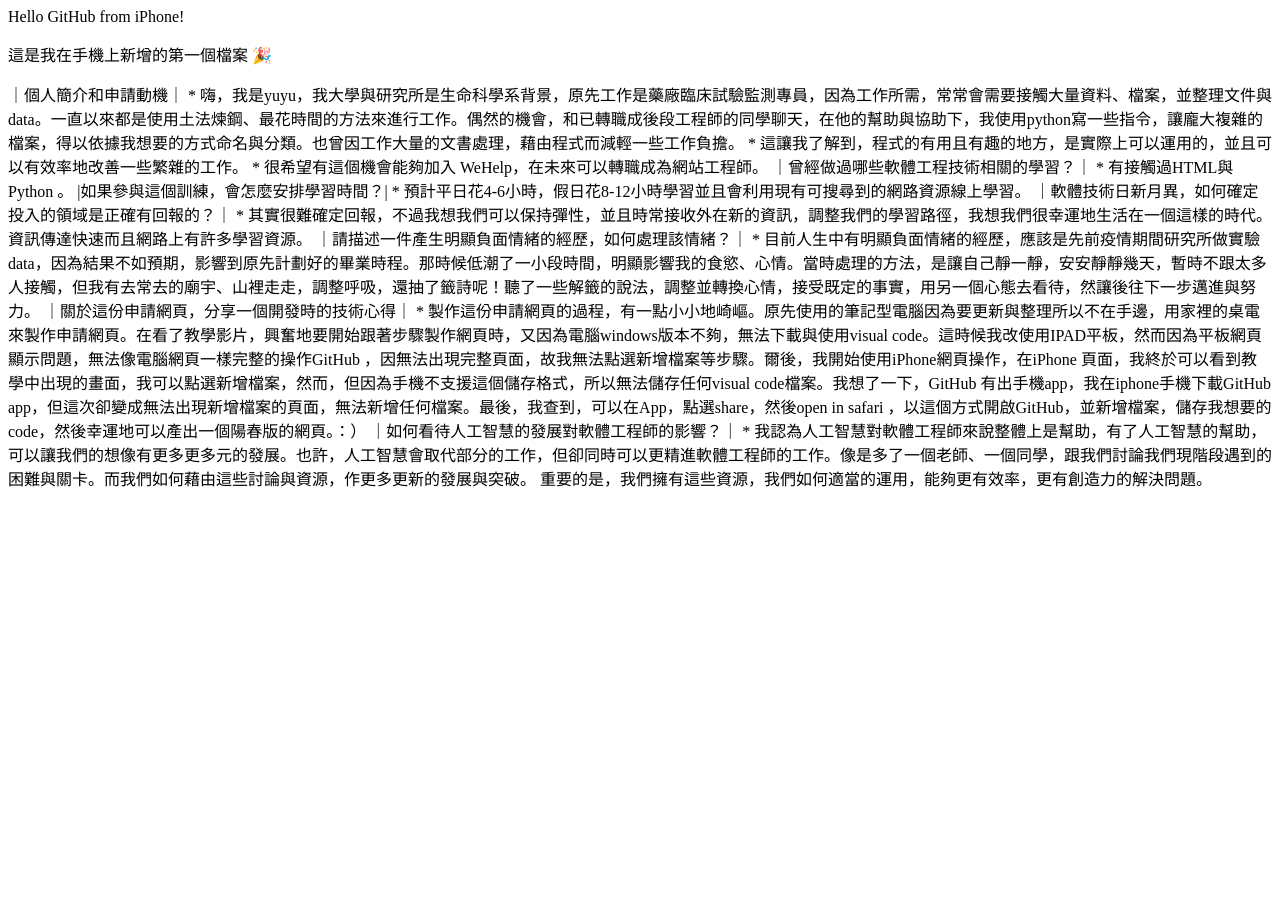
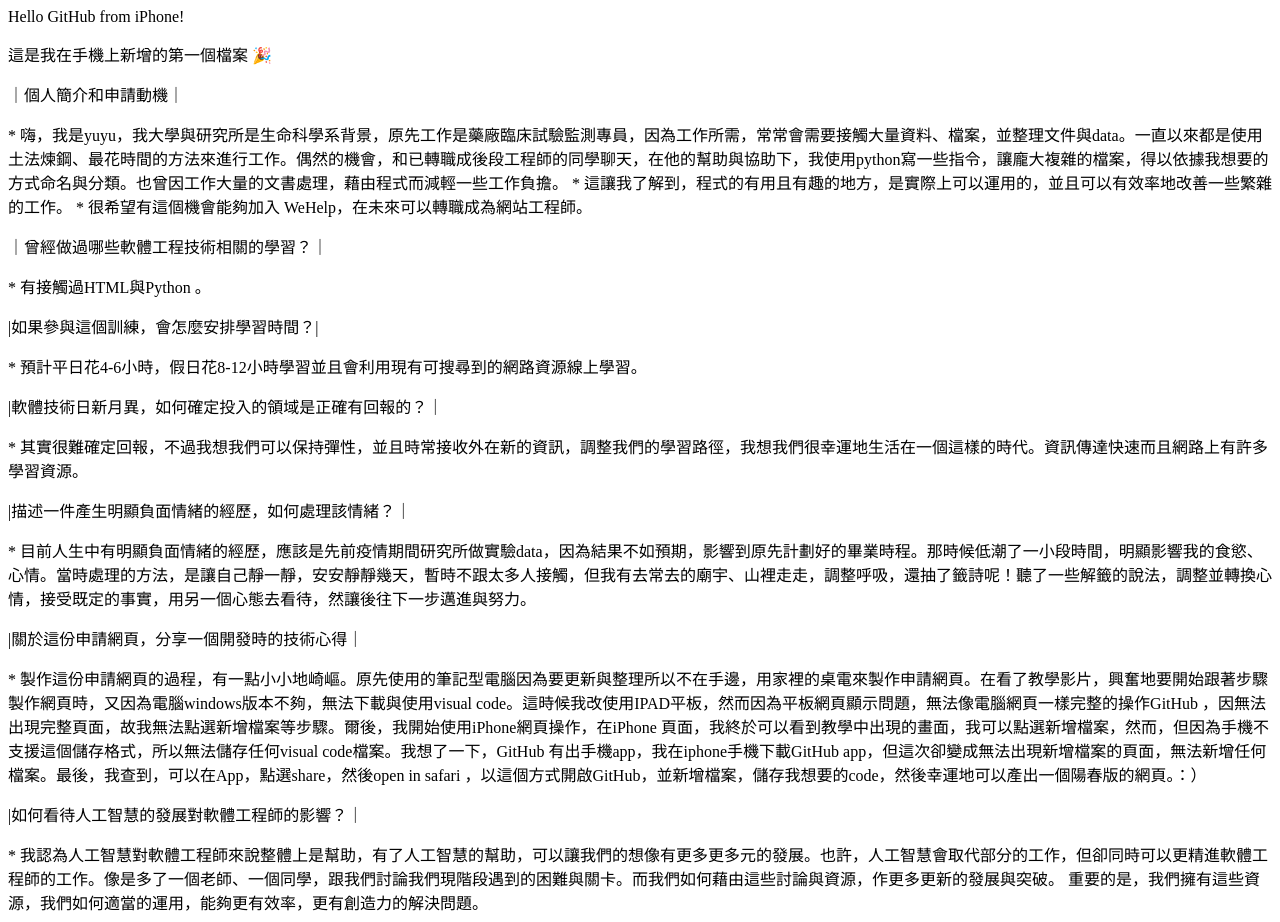
Before and after one commit to carol960188-dev/Yuyu, a plain HTML site: page index.html in a window 1280 px wide. Before the commit the page ends 800 px from the top, so only its background shows below. Drawn offline with Linux system fonts and the light colour scheme.

Commit message:
Update index.html

```diff
--- a/index.html
+++ b/index.html
@@ -1,26 +1,26 @@
 Hello GitHub from iPhone!
 <p>這是我在手機上新增的第一個檔案 🎉</p>
 <!-- force rebuild -->
-｜個人簡介和申請動機｜
+<p>｜個人簡介和申請動機｜</p>
 * 嗨，我是yuyu，我大學與研究所是生命科學系背景，原先工作是藥廠臨床試驗監測專員，因為工作所需，常常會需要接觸大量資料、檔案，並整理文件與data。一直以來都是使用土法煉鋼、最花時間的方法來進行工作。偶然的機會，和已轉職成後段工程師的同學聊天，在他的幫助與協助下，我使用python寫一些指令，讓龐大複雜的檔案，得以依據我想要的方式命名與分類。也曾因工作大量的文書處理，藉由程式而減輕一些工作負擔。
 * 這讓我了解到，程式的有用且有趣的地方，是實際上可以運用的，並且可以有效率地改善一些繁雜的工作。
 * 很希望有這個機會能夠加入 WeHelp，在未來可以轉職成為網站工程師。
 
-｜曾經做過哪些軟體工程技術相關的學習？｜
+<p>｜曾經做過哪些軟體工程技術相關的學習？｜</p>
 * 有接觸過HTML與Python 。
 
-|如果參與這個訓練，會怎麼安排學習時間？|
+<p>|如果參與這個訓練，會怎麼安排學習時間？|</p>
 * 預計平日花4-6小時，假日花8-12小時學習並且會利用現有可搜尋到的網路資源線上學習。
 
-｜軟體技術日新月異，如何確定投入的領域是正確有回報的？｜
+<p>|軟體技術日新月異，如何確定投入的領域是正確有回報的？｜</p>
 * 其實很難確定回報，不過我想我們可以保持彈性，並且時常接收外在新的資訊，調整我們的學習路徑，我想我們很幸運地生活在一個這樣的時代。資訊傳達快速而且網路上有許多學習資源。
 
-｜請描述一件產生明顯負面情緒的經歷，如何處理該情緒？｜
+<p>|描述一件產生明顯負面情緒的經歷，如何處理該情緒？｜</p>
 * 目前人生中有明顯負面情緒的經歷，應該是先前疫情期間研究所做實驗data，因為結果不如預期，影響到原先計劃好的畢業時程。那時候低潮了一小段時間，明顯影響我的食慾、心情。當時處理的方法，是讓自己靜一靜，安安靜靜幾天，暫時不跟太多人接觸，但我有去常去的廟宇、山裡走走，調整呼吸，還抽了籤詩呢！聽了一些解籤的說法，調整並轉換心情，接受既定的事實，用另一個心態去看待，然讓後往下一步邁進與努力。
 
-｜關於這份申請網頁，分享一個開發時的技術心得｜
+<p>|關於這份申請網頁，分享一個開發時的技術心得｜</p>
 * 製作這份申請網頁的過程，有一點小小地崎嶇。原先使用的筆記型電腦因為要更新與整理所以不在手邊，用家裡的桌電來製作申請網頁。在看了教學影片，興奮地要開始跟著步驟製作網頁時，又因為電腦windows版本不夠，無法下載與使用visual code。這時候我改使用IPAD平板，然而因為平板網頁顯示問題，無法像電腦網頁一樣完整的操作GitHub ，因無法出現完整頁面，故我無法點選新增檔案等步驟。爾後，我開始使用iPhone網頁操作，在iPhone 頁面，我終於可以看到教學中出現的畫面，我可以點選新增檔案，然而，但因為手機不支援這個儲存格式，所以無法儲存任何visual code檔案。我想了一下，GitHub 有出手機app，我在iphone手機下載GitHub app，但這次卻變成無法出現新增檔案的頁面，無法新增任何檔案。最後，我查到，可以在App，點選share，然後open in safari ，以這個方式開啟GitHub，並新增檔案，儲存我想要的code，然後幸運地可以產出一個陽春版的網頁。：）
 
-｜如何看待人工智慧的發展對軟體工程師的影響？｜
+<p>|如何看待人工智慧的發展對軟體工程師的影響？｜</p>
 * 我認為人工智慧對軟體工程師來說整體上是幫助，有了人工智慧的幫助，可以讓我們的想像有更多更多元的發展。也許，人工智慧會取代部分的工作，但卻同時可以更精進軟體工程師的工作。像是多了一個老師、一個同學，跟我們討論我們現階段遇到的困難與關卡。而我們如何藉由這些討論與資源，作更多更新的發展與突破。
 重要的是，我們擁有這些資源，我們如何適當的運用，能夠更有效率，更有創造力的解決問題。
```
